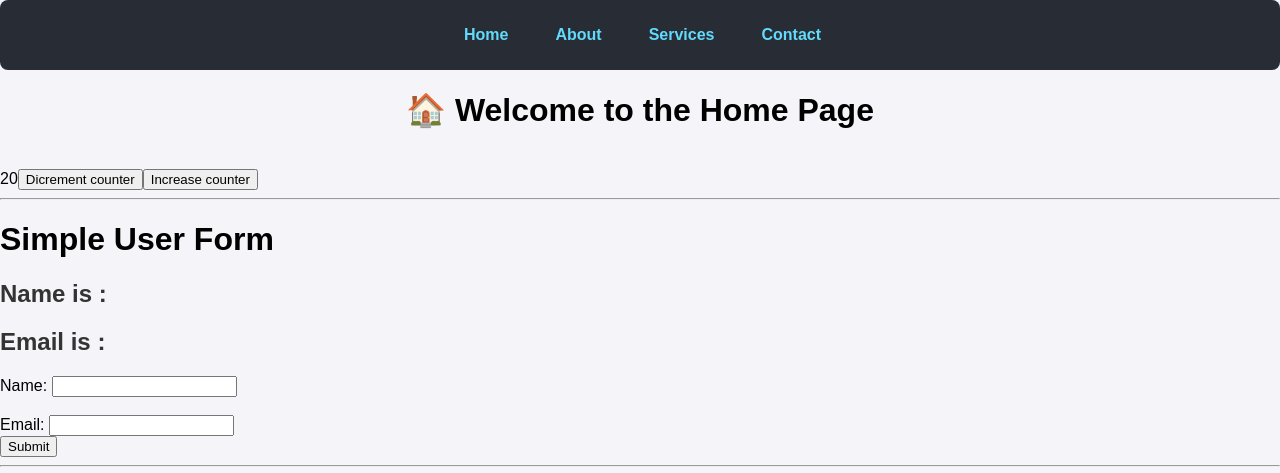
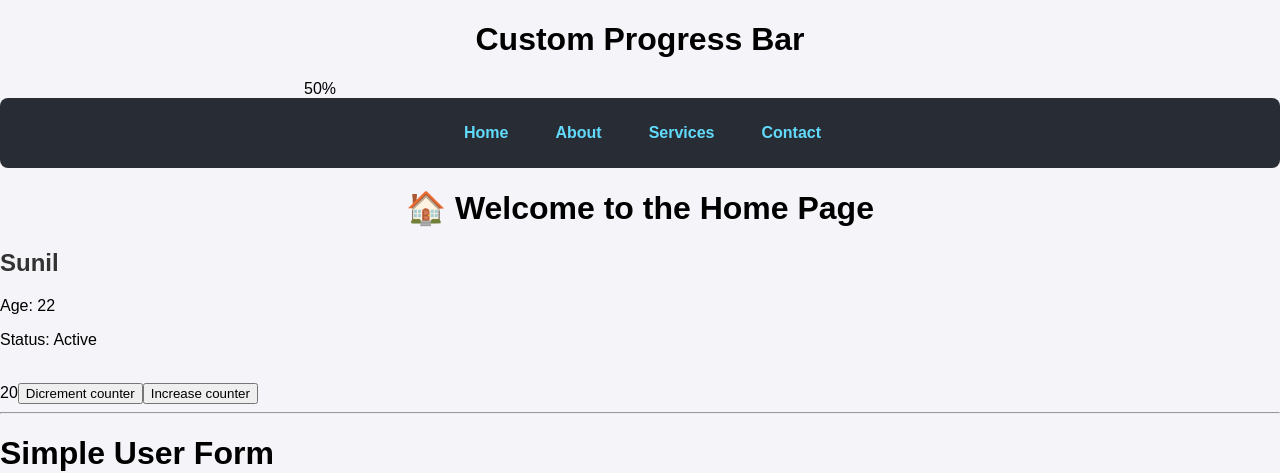
Before and after one commit to sunil0336/React-learning-journey, a React (Create React App) app: page / in a window 1280 px wide. Shown: the top 473 px of the page. Built offline with nearby package versions, Linux system fonts and the light colour scheme; no server answers.

Commit message:
porps validation

```diff
--- a/src/App.js
+++ b/src/App.js
@@ -12,12 +12,14 @@ import Parent from './Components/Parent';
 // jwt pages
 import LoginPage from './JwtToken/LoginPage';
 import DashboardPage from './JwtToken/DashboardPage';
+import Pbar from './Assignment/Pbar';
 
 // import logo from './logo.svg';
 
 function App() {
   return (
     <div className="App">
+      <Pbar />
 
       {/* <Bar /> */}
       <Router>
--- a/src/Assignment/E2/Counter.js
+++ b/src/Assignment/E2/Counter.js
@@ -33,18 +33,18 @@ class Counter extends Component{
 
   render() {
     return(
-      <>
+      <div className='text-center text-2xl font-bold'>
         {this.state.count}
 
-        <button onClick={this.dicrement}>Dicrement counter</button>
-        <button onClick={this.increment}>Increase counter</button>
+        <button className='p-2 m-2 border border-red-400' onClick={this.dicrement}>Dicrement counter</button>
+        <button className='p-2 m-2 border border-red-400' onClick={this.increment}>Increase counter</button>
         {/* <button onClick={() => {this.setState((prevState) => ({
             count: prevState.count + 1,
           }))}}>Increase counter</button>
         <button onClick={() => {this.setState((prevState) => ({
             count: prevState.count - 1,
           }))}}>Decrease counter</button> */}
-      </>
+      </div>
     )
   }
 }
--- /dev/null
+++ b/src/Assignment/Pbar.js
@@ -0,0 +1,26 @@
+import React, { useState, useEffect } from "react";
+import ProgressBar from "./ProgressBar";
+
+function Pbar() {
+  const [progress, setProgress] = useState(0);
+
+  // Simulate progress increase
+  useEffect(() => {
+
+    const timer = setInterval(() => {
+      setProgress((prev) => (prev < 100 ? prev + 10 : prev));
+    }, 1000);
+
+    return () => clearInterval(timer);
+
+  }, []);
+
+  return (
+    <div className="flex flex-col items-center justify-center h-20 bg-gray-100 px-4">
+      <h1 className="text-2xl font-bold mb-4">Custom Progress Bar</h1>
+      <ProgressBar progress={progress} />
+    </div>
+  );
+}
+
+export default Pbar;
--- /dev/null
+++ b/src/Assignment/ProgressBar.js
@@ -0,0 +1,16 @@
+import React from "react";
+
+const ProgressBar = ({ progress }) => {
+  return (
+    <div className="w-full bg-gray-200 rounded-full h-6 overflow-hidden shadow-inner">
+      <div
+        className="bg-green-500 h-full text-white text-sm font-semibold flex items-center justify-center transition-all duration-300 ease-in-out"
+        style={{ width: `${progress}%` }}
+      >
+        {progress}%
+      </div>
+    </div>
+  );
+};
+
+export default ProgressBar;
--- /dev/null
+++ b/src/Components/Test.js
@@ -0,0 +1,28 @@
+import React, { useEffect } from "react";
+
+const Test = ({ name, age, isActive }) => {
+  // Manual prop validation logic
+  useEffect(() => {
+    if (typeof name !== "string") {
+      alert("Invalid prop: 'name' should be a string");
+    }
+    if (age !== undefined && typeof age !== "number") {
+      alert("Invalid prop: 'age' should be a number");
+    }
+    if (isActive !== undefined && typeof isActive !== "boolean") {
+      alert("Invalid prop: 'isActive' should be a boolean");
+    }
+  }, [name, age, isActive]);
+
+  return (
+    <div className="p-4 border rounded shadow w-64">
+      <h2 className="text-xl font-semibold">{name || "No Name Provided"}</h2>
+      <p className="text-gray-600">Age: {age || "N/A"}</p>
+      <p className={`mt-2 ${isActive ? "text-green-600" : "text-red-600"}`}>
+        Status: {isActive ? "Active" : "Inactive"}
+      </p>
+    </div>
+  );
+};
+
+export default Test;
--- a/src/index.js
+++ b/src/index.js
@@ -7,12 +7,14 @@ import Usee from './Components/Usee';
 import Counter from './Assignment/E2/Counter';
 import Form from './Assignment/E2/Form';
 import DataFetcher from './Assignment/DataFetcher';
+import Test from './Components/Test';
 
 
 const root = ReactDOM.createRoot(document.getElementById('root'));
 root.render(
    <React.StrictMode>
     <App />
+      <Test name="Sunil" age={22} isActive={true} />
     <br/>
     <Counter counttt={20} />
     <hr/>
```
